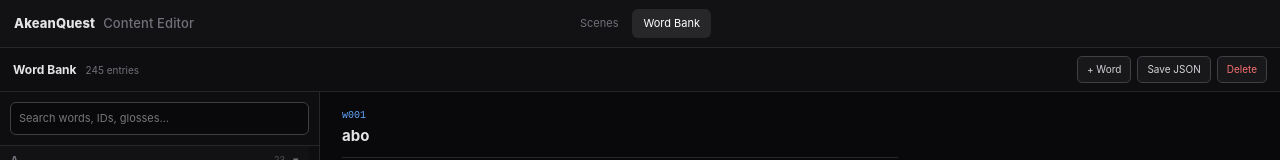
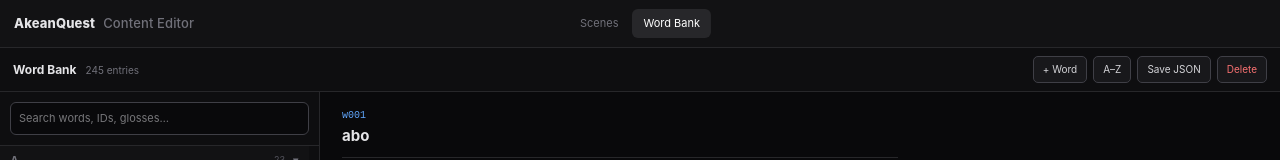
Before and after one commit to SelosongHIbang/akeanquest-content-editor, a React (Vite) app: page / in a window 1280 px wide. Both pictures are taken after a click on the button "Word Bank". Shown: the top 160 px of the page. Built offline with nearby package versions, Linux system fonts and the light colour scheme.

Commit message:
Normalize word case and regenerate IDs on A-Z sort

```diff
--- a/src/components/WordBankEditor.tsx
+++ b/src/components/WordBankEditor.tsx
@@ -36,9 +36,32 @@ export default function WordBankEditor({data,onChange}:{data:WordBank;onChange:(
 
  function update(patch:Partial<WordEntry>){
   if(!selected)return;
-  const nextId=patch.id??selected.id;
-  onChange({words:data.words.map(w=>w.id===selected.id?{...w,...patch}:w)});
-  if(patch.id!==undefined)setSelectedId(nextId);
+  const nextPatch={...patch};
+  if(nextPatch.akeanon!==undefined){
+   const category=nextPatch.category??selected.category;
+   if(category.trim().toLocaleLowerCase()!=="proper noun (n)") nextPatch.akeanon=nextPatch.akeanon.toLocaleLowerCase();
+  }
+  if(nextPatch.category!==undefined && nextPatch.akeanon===undefined){
+   if(nextPatch.category.trim().toLocaleLowerCase()!=="proper noun (n)") nextPatch.akeanon=selected.akeanon.toLocaleLowerCase();
+  }
+  const nextId=nextPatch.id??selected.id;
+  onChange({words:data.words.map(w=>w.id===selected.id?{...w,...nextPatch}:w)});
+  if(nextPatch.id!==undefined)setSelectedId(nextId);
+ }
+
+ function sortAlphabetically(){
+  const selectedWord=data.words.find(w=>w.id===selectedId);
+  const sorted=[...data.words].sort((a,b)=>a.akeanon.localeCompare(b.akeanon,undefined,{sensitivity:"base"}));
+  const next=sorted.map((word,index)=>({
+   ...word,
+   akeanon:word.category.trim().toLocaleLowerCase()==="proper noun (n)"?word.akeanon:word.akeanon.toLocaleLowerCase(),
+   id:`w${String(index+1).padStart(3,"0")}`,
+  }));
+  onChange({words:next});
+  if(selectedWord){
+   const selectedIndex=sorted.indexOf(selectedWord);
+   setSelectedId(next[selectedIndex]?.id??null);
+  }
  }
 
  function add(){
@@ -76,7 +99,7 @@ export default function WordBankEditor({data,onChange}:{data:WordBank;onChange:(
  return <div className="word-bank-editor">
   <div className="word-bank-header">
    <div><strong>Word Bank</strong><span>{data.words.length} entries</span></div>
-   <div className="word-bank-actions"><button type="button" onClick={add}>+ Word</button><button type="button" className="save-button" onClick={save}>Save JSON</button><button type="button" className="danger" onClick={remove} disabled={!selected}>Delete</button></div>
+   <div className="word-bank-actions"><button type="button" onClick={add}>+ Word</button><button type="button" onClick={sortAlphabetically}>A–Z</button><button type="button" className="save-button" onClick={save}>Save JSON</button><button type="button" className="danger" onClick={remove} disabled={!selected}>Delete</button></div>
   </div>
   <div className="word-bank-body">
    <section className="word-bank-list">
```
